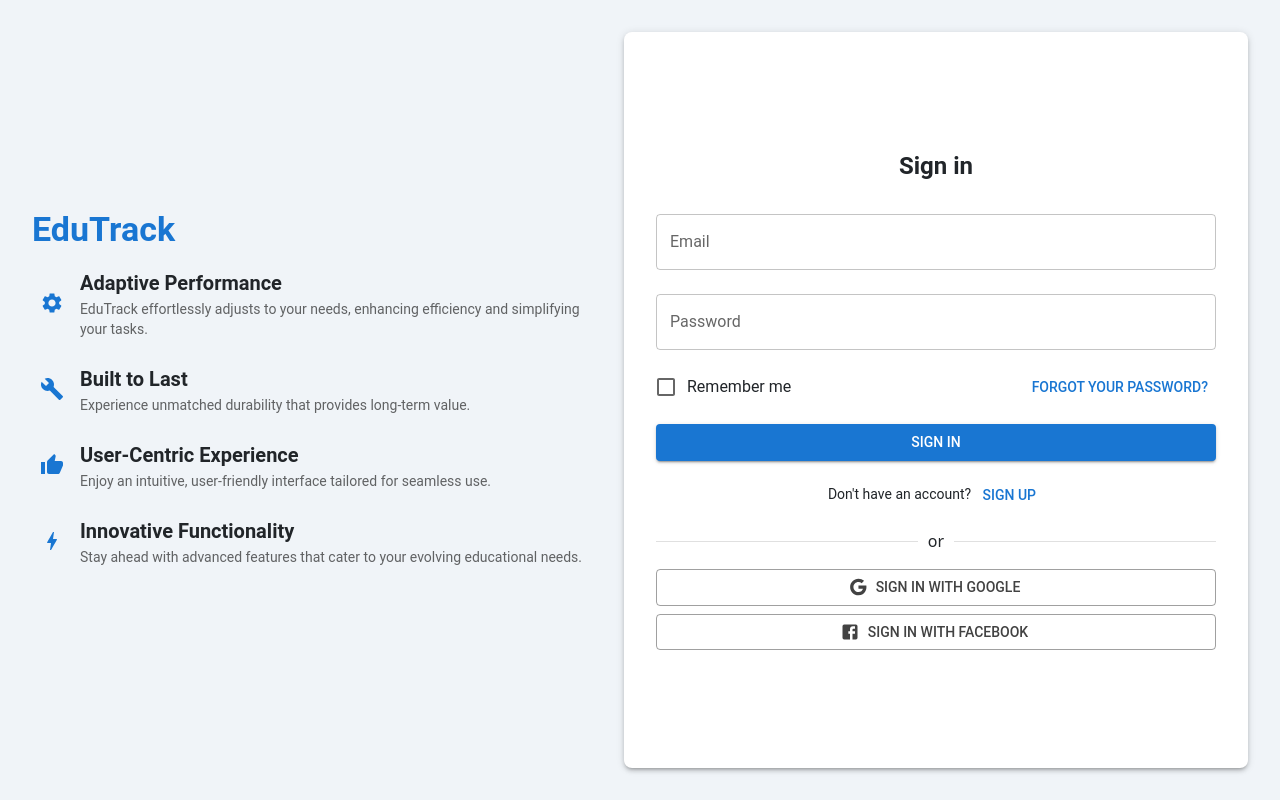
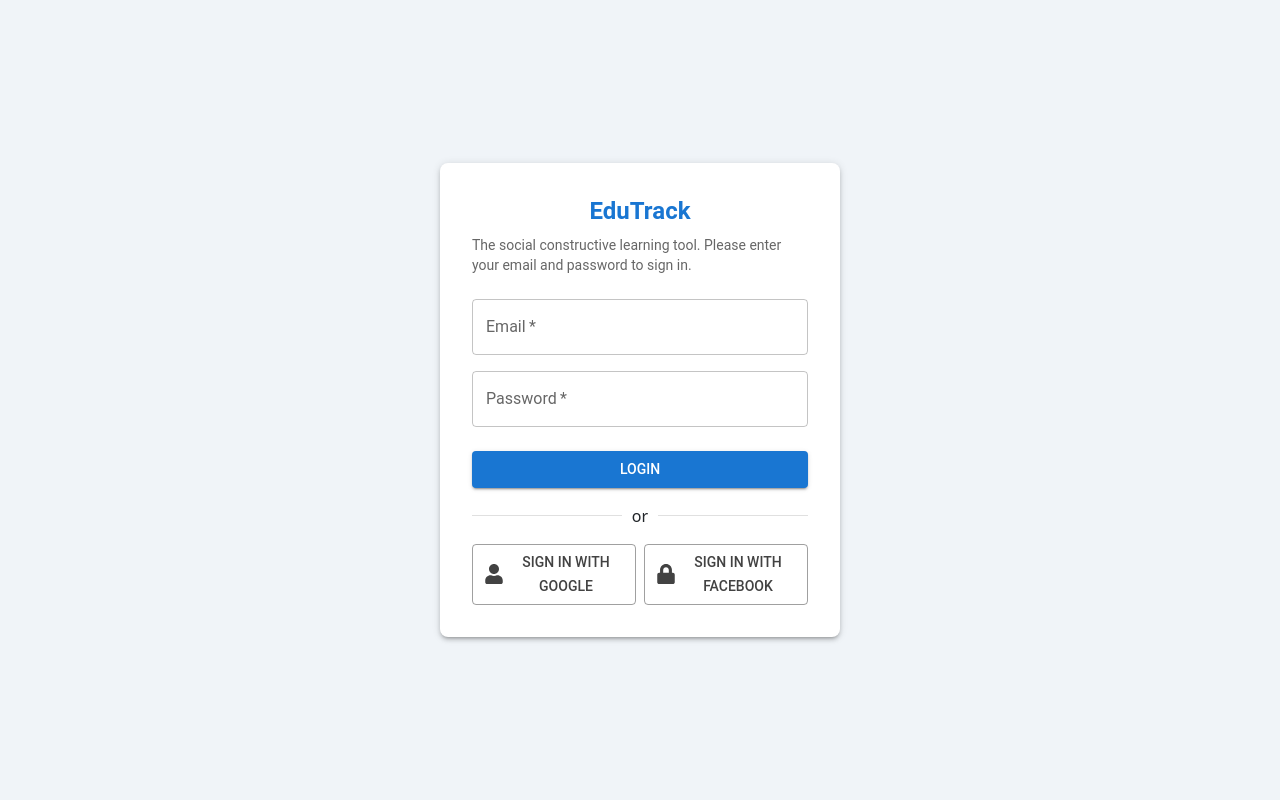
Before and after one commit to PhamKien2803/EDUTRACK-CPL_04_Group03, a React (Vite) app: page /login in a window 1280 px wide. Built offline with nearby package versions, Linux system fonts and the light colour scheme; data requests are answered from the project's data file.

Commit message:
Add login function

```diff
--- a/src/page/Auth/login/Login.tsx
+++ b/src/page/Auth/login/Login.tsx
@@ -1,106 +1,194 @@
-import React from 'react';
-import { Box, Typography, TextField, Button, Checkbox, FormControlLabel, Divider, IconButton, Stack } from '@mui/material';
-import { Google, Facebook, Settings, Build, ThumbUp, Bolt } from '@mui/icons-material';
-import { ThemeProvider, createTheme } from '@mui/material/styles';
+import React, { useEffect, useState } from "react";
 
-// Custom dynamic theme
+import { ToastContainer, toast } from "react-toastify";
+import "react-toastify/dist/ReactToastify.css";
+
+import {
+  Box,
+  Button,
+  TextField,
+  Typography,
+  Stack,
+  Divider,
+  ThemeProvider,
+  createTheme,
+} from "@mui/material";
+import { FaUser, FaLock } from "react-icons/fa";
+
+import { useNavigate } from "react-router-dom";
+import { getPaticipants } from "../../../service/ApiService";
+
 const theme = createTheme({
   palette: {
-    primary: {
-      main: '#1976d2', // Customize the primary color
-    },
-    secondary: {
-      main: '#424242', // Customize the secondary color
-    },
-    background: {
-      default: '#f0f4f8',
-      paper: '#ffffff',
-    },
+    primary: { main: "#1976d2" },
+    secondary: { main: "#424242" },
+    background: { default: "#f0f4f8", paper: "#ffffff" },
   },
   typography: {
-    fontFamily: 'Roboto, Arial, sans-serif',
-    h4: {
-      fontWeight: 'bold',
-    },
-    h5: {
-      fontWeight: 'bold',
-    },
+    fontFamily: "Roboto, Arial, sans-serif",
+    h5: { fontWeight: "bold" },
   },
 });
 
-function LoginPage() {
+interface Participant {
+  UserID: string;
+  UserName: string;
+  Age: number;
+  Gender: boolean;
+  Address: string;
+  Email: string;
+  Password: string;
+  Image: string;
+  Role: number;
+  isOnline: boolean;
+  Status: "true" | "false";
+}
+
+const Login: React.FC = () => {
+  const [email, setEmail] = useState<string>("");
+  const [password, setPassword] = useState<string>("");
+  const [error, setError] = useState<string | null>(null);
+  const [user, setUser] = useState<Participant | null>(null);
+  const [userList, setUserList] = useState<Participant[]>([]);
+
+  const nav = useNavigate();
+
+  useEffect(() => {
+    const fetchDataUser = async () => {
+      try {
+        const users = await getPaticipants();
+        if (Array.isArray(users)) {
+          setUserList(users);
+        }
+      } catch {
+        setError("Failed to load users. Please try again later.");
+      }
+    };
+    fetchDataUser();
+  }, []);
+
+  const handleLogin = () => {
+    const user = userList.find(
+      (u) => u.Email === email && u.Password === password
+    );
+
+    if (user) {
+
+      toast.success("Login successful");
+      setTimeout(() => {
+        nav("/homepage");
+      }, 2000);
+
+    } else {
+      setEmail("");
+      setPassword("");
+      console.log("Invalid email or password");
+      toast.error("Invalid email or password");
+    }
+  };
+
   return (
     <ThemeProvider theme={theme}>
-      <Box display="flex" minHeight="100vh" bgcolor="background.default" p={4}>
-        {/* Left Side - Features */}
-        <Box flex={1} display="flex" flexDirection="column" justifyContent="center" pr={4}>
-          <Typography variant="h4" color="primary" mb={2}>
+      <Box
+        display="flex"
+        minHeight="100vh"
+        justifyContent="center"
+        alignItems="center"
+        bgcolor="background.default"
+      >
+        <Box
+          display="flex"
+          flexDirection="column"
+          justifyContent="center"
+          alignItems="center"
+          bgcolor="background.paper"
+          p={4}
+          borderRadius={2}
+          boxShadow={3}
+          maxWidth={400}
+          width="100%"
+        >
+          {/* Nội dung giao diện đăng nhập */}
+          <Typography variant="h5" color="primary" mb={1}>
             EduTrack
           </Typography>
-          <Feature icon={<Settings />} title="Adaptive Performance" description="EduTrack effortlessly adjusts to your needs, enhancing efficiency and simplifying your tasks." />
-          <Feature icon={<Build />} title="Built to Last" description="Experience unmatched durability that provides long-term value." />
-          <Feature icon={<ThumbUp />} title="User-Centric Experience" description="Enjoy an intuitive, user-friendly interface tailored for seamless use." />
-          <Feature icon={<Bolt />} title="Innovative Functionality" description="Stay ahead with advanced features that cater to your evolving educational needs." />
-        </Box>
-
-        {/* Right Side - Login Form */}
-        <Box flex={1} display="flex" flexDirection="column" justifyContent="center" alignItems="center" bgcolor="background.paper" borderRadius={2} boxShadow={3} p={4}>
-          <Typography variant="h5" mb={2}>
-            Sign in
+          <Typography variant="body2" mb={3} color="textSecondary">
+            The social constructive learning tool. Please enter your email and
+            password to sign in.
           </Typography>
 
-          <TextField label="Email" type="email" fullWidth variant="outlined" margin="normal" />
-          <TextField label="Password" type="password" fullWidth variant="outlined" margin="normal" />
+          <form style={{ width: "100%" }}>
+<Stack spacing={2}>
+              <TextField
+                label="Email"
+                type="email"
+                variant="outlined"
+                value={email}
+                onChange={(e) => setEmail(e.target.value)}
+                fullWidth
+                required
+              />
+              <TextField
+                label="Password"
+                type="password"
+                variant="outlined"
+                value={password}
+                onChange={(e) => setPassword(e.target.value)}
+                fullWidth
+                required
+              />
+            </Stack>
 
-          <Box display="flex" justifyContent="space-between" width="100%" mt={1}>
-            <FormControlLabel control={<Checkbox />} label="Remember me" />
-            <Button variant="text">Forgot your password?</Button>
-          </Box>
+            <Button
+              variant="contained"
+              color="primary"
+              fullWidth
+              sx={{ mt: 3 }}
+              onClick={handleLogin}
+            >
+              Login
+            </Button>
+          </form>
 
-          <Button variant="contained" color="primary" fullWidth sx={{ mt: 2, mb: 2 }}>
-            Sign in
-          </Button>
+          <Divider sx={{ width: "100%", mt: 2, mb: 2 }}>or</Divider>
 
-          <Typography variant="body2">
-            Don't have an account? <Button variant="text">Sign up</Button>
-          </Typography>
-
-          <Divider sx={{ width: '100%', mt: 2, mb: 2 }}>or</Divider>
-
-          <Stack direction="column" spacing={1} width="100%">
-            <Button variant="outlined" fullWidth startIcon={<Google />} color="secondary">
+          <Stack direction="row" spacing={1} width="100%">
+            <Button
+              variant="outlined"
+              fullWidth
+              color="secondary"
+              startIcon={<FaUser />}
+            >
               Sign in with Google
             </Button>
-            <Button variant="outlined" fullWidth startIcon={<Facebook />} color="secondary">
+            <Button
+              variant="outlined"
+              fullWidth
+              color="secondary"
+              startIcon={<FaLock />}
+            >
               Sign in with Facebook
             </Button>
           </Stack>
         </Box>
       </Box>
+
+      {/* Đặt ToastContainer ngay đây */}
+      <ToastContainer
+        position="top-right"
+        autoClose={5000}
+        hideProgressBar={false}
+        newestOnTop={false}
+        closeOnClick
+        rtl={false}
+        pauseOnFocusLoss
+        draggable
+        pauseOnHover
+        theme="colored"
+      />
     </ThemeProvider>
   );
+
 };
 
-interface FeatureProps {
-  icon: React.ReactNode;
-  title: string;
-  description: string;
-}
-
-const Feature: React.FC<FeatureProps> = ({ icon, title, description }) => (
-  <Box display="flex" alignItems="center" mb={3}>
-    <IconButton color="primary" sx={{ mr: 1 }}>
-      {icon}
-    </IconButton>
-    <Box>
-      <Typography variant="h6" fontWeight="bold">
-        {title}
-      </Typography>
-      <Typography variant="body2" color="textSecondary">
-        {description}
-      </Typography>
-    </Box>
-  </Box>
-);
-
-export default LoginPage;
+export default Login;
--- a/src/service/ApiService.tsx
+++ b/src/service/ApiService.tsx
@@ -12,4 +12,8 @@ const getExamList = () => {
     return axios.get("Examination")
 }
 
-export { getDataExam, getAnswerForQuestionExam, getExamList }
+const getPaticipants = () => {
+    return axios.get("Participants")
+}
+
+export { getDataExam, getAnswerForQuestionExam, getExamList, getPaticipants }
```
Also changed, not shown: src/page/Auth/index.tsx (+194 -0 lines).
